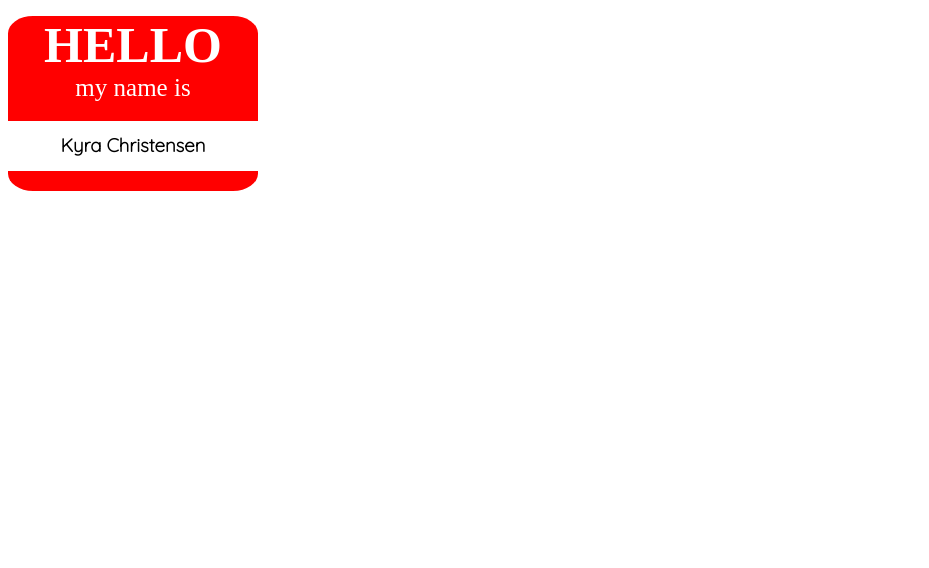
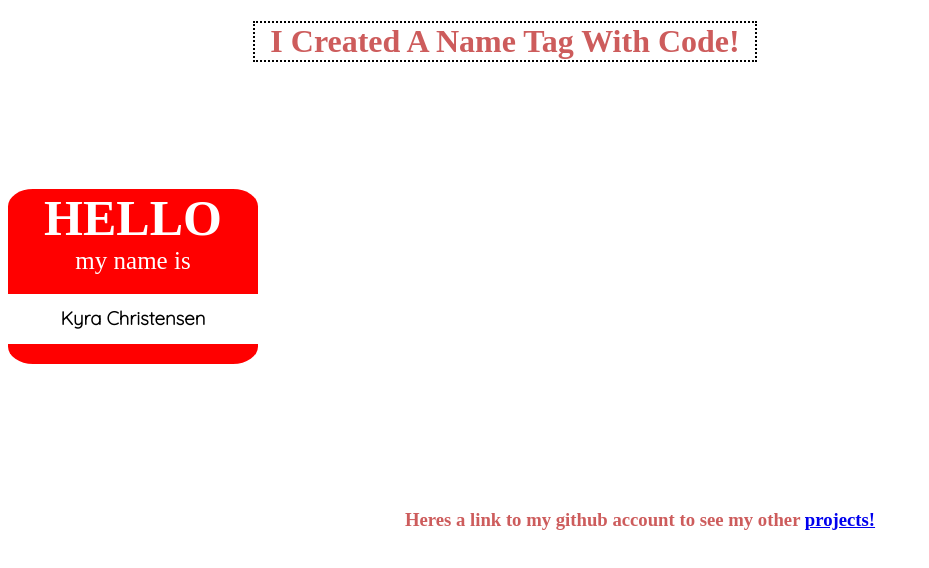
Before and after one commit to Kyra-christensen/LAB-02a-name-tag, a plain HTML site: page index.html in a window 1280 px wide. Shown: the whole page, without its empty margins (0-929 px from the left). Drawn offline with Linux system fonts and the light colour scheme.

Commit message:
added page title and link at the bottom

```diff
--- a/index.html
+++ b/index.html
@@ -14,6 +14,7 @@
 <body>
     <main>
        <header>
+           <h1 class=header>I Created A Name Tag With Code!</h1>
             <div class="box">
                 <p>
                     <p class="hello"><strong>HELLO</strong>
@@ -28,4 +29,10 @@
     </main>
 
 </body>
+<footer class="footer">
+    <div class="footer-text">
+        <h3>Heres a link to my github account to see my other <a href="https://github.com/Kyra-christensen?tab=repositories">projects!</a></h3>
+    </div>
+
+</footer>
 </html>
--- a/style.css
+++ b/style.css
@@ -1,4 +1,13 @@
-
+.header {
+    text-align: center;
+    color:indianred;
+    margin-bottom: 10%;
+    border-style: dotted;
+    border-color: black;
+    border-width: 2px;
+    width:500px;
+    margin-left: 245px;
+}
 .box {
     background-color: red;
     width: 250px;
@@ -34,3 +43,13 @@
     padding-bottom:5%;
     font-family:"quicksand";
 }
+
+.footer {
+    text-align: center;
+    padding-top: 10%;
+}
+
+.footer-text {
+    color:indianred;
+
+}
```
